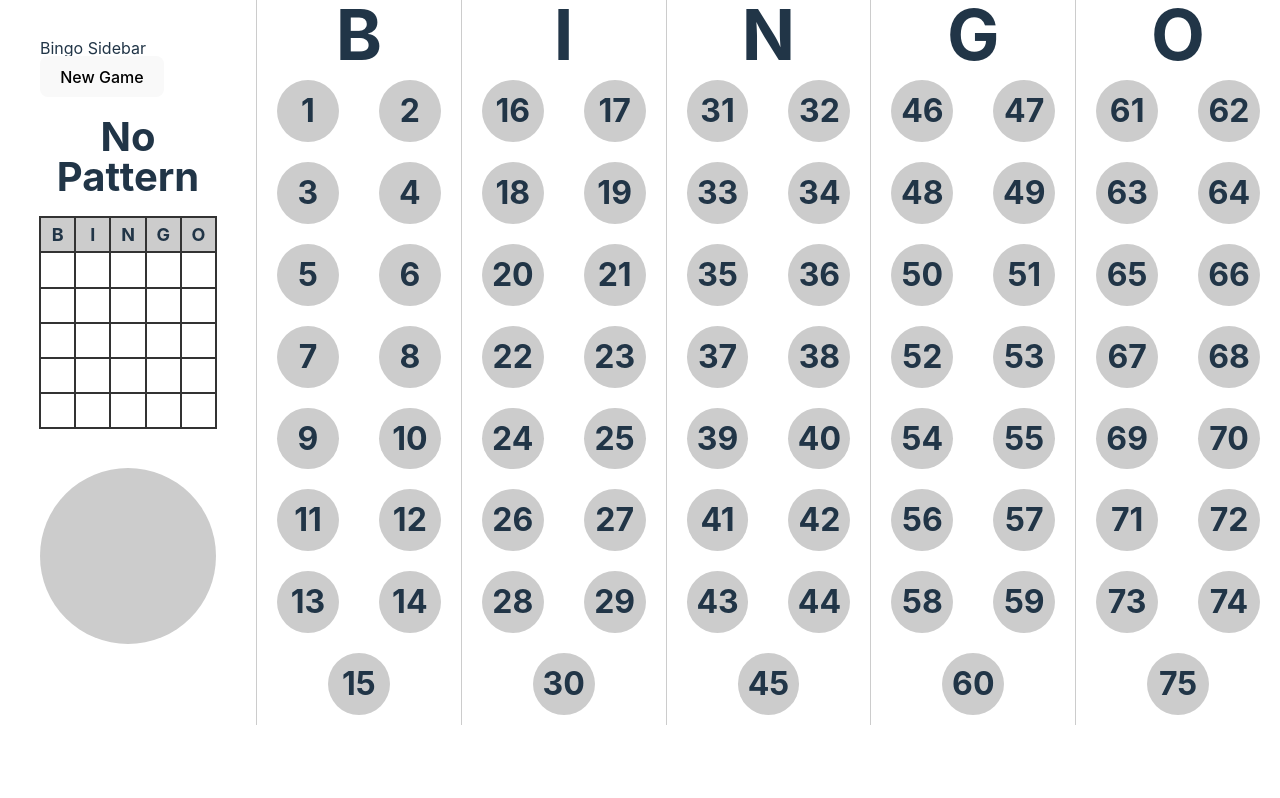
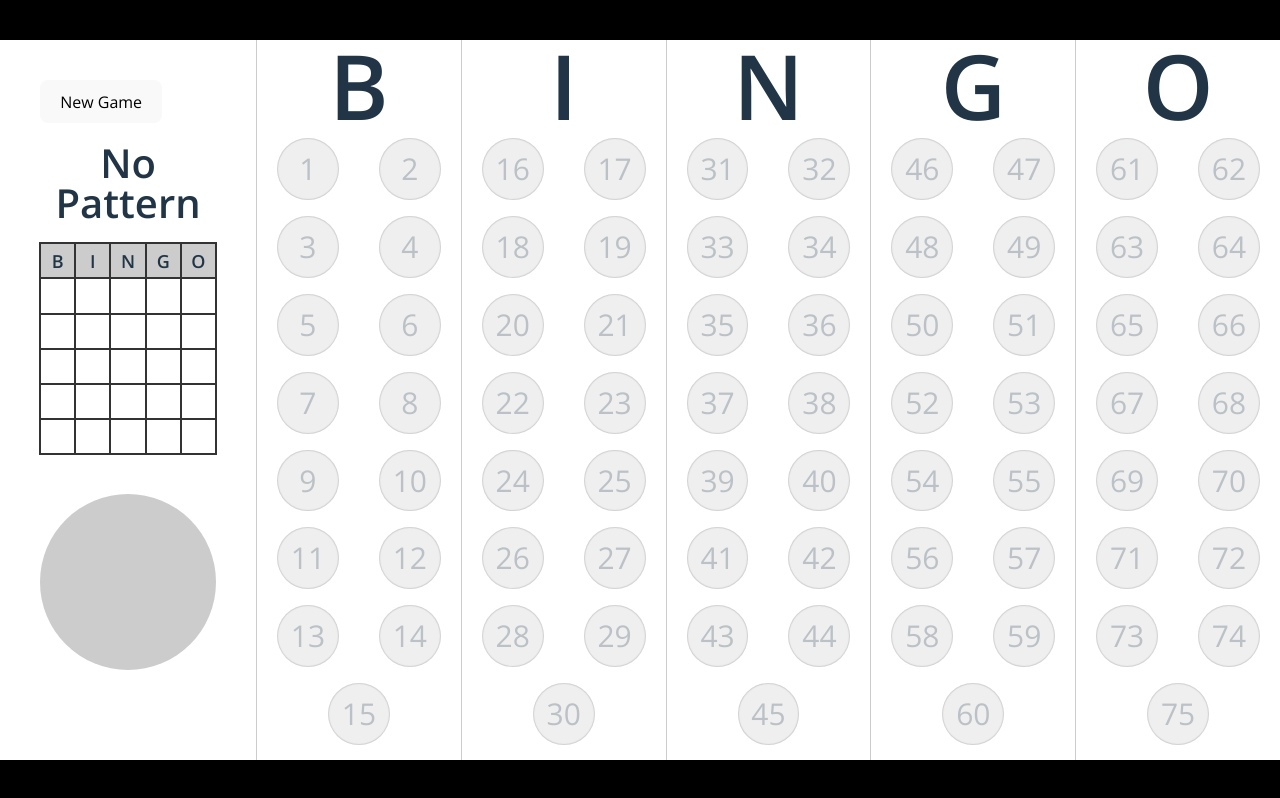
Before and after one commit to CalinR/Bingo, a React (Vite) app: page / in a window 1280 px wide. Built offline with nearby package versions, Linux system fonts and the light colour scheme.

Commit message:
adds styling

```diff
--- a/src/components/App/App.css
+++ b/src/components/App/App.css
@@ -1,3 +1,5 @@
+@import url('https://fonts.googleapis.com/css2?family=Open+Sans:wght@300;400;600&display=swap');
+
 /* http://meyerweb.com/eric/tools/css/reset/
    v2.0 | 20110126
    License: none (public domain)
@@ -56,6 +58,21 @@ html, body, #root {
   height: 100%;
 }
 
+.app {
+	display: flex;
+	align-items: center;
+	justify-content: center;
+	height: 100%;
+	width: 100%;
+	overflow: hidden;
+  background: #000;
+  font-family: 'Open Sans', sans-serif;
+}
+
 .bingo {
   display: flex;
+  width: 1280px;
+  height: 720px;
+  flex-shrink: 0;
+  background: #fff;
 }
--- a/src/components/App/App.jsx
+++ b/src/components/App/App.jsx
@@ -3,6 +3,7 @@ import BingoBoard from '../BingoBoard/BingoBoard';
 import BingoSidebar from '../BingoSidebar/BingoSidebar';
 import useReducerWithLocalStorage from '../../hooks/useReducerWithLocalStorage';
 import reducer from '../../reducer';
+import { useCallback, useEffect, useRef, useState } from 'react';
 
 const initialState = {
   currentBall: null,
@@ -13,10 +14,42 @@ const initialState = {
 
 function App() {
   const [gameState, dispatch] = useReducerWithLocalStorage(reducer, initialState);
+  const [scale, setScale] = useState(1);
+  const bingoRef = useRef();
+
+  const onResize = useCallback(() => {
+    const fixedWidth = 1280;
+    const fixedHeight = 720;
+    const windowWidth = window.innerWidth;
+    const windowHeight = window.innerHeight;
+    const bingoWidth = bingoRef.current.offsetWidth;
+    const bingoHeight = bingoRef.current.offsetHeight;
+    const bingoAspectRatio = bingoHeight / bingoWidth;
+    const windowAspectRatio = windowHeight / windowWidth;
+
+    if (windowAspectRatio < bingoAspectRatio) {
+      setScale(windowHeight / fixedHeight);
+    } else {
+      setScale(windowWidth / fixedWidth);
+    }
+  }, [bingoRef.current]);
+
+  useEffect(() => {
+    onResize();
+    window.addEventListener('resize', onResize);
+
+    return () => {
+      window.removeEventListener('resize', onResize);
+    }
+  }, [bingoRef.current]);
+
+  const styles = {
+    'transform': `scale(${scale})`,
+  }
 
   return (
     <div className="app">
-      <div className="bingo">
+      <div className="bingo" ref={bingoRef} style={styles}>
         <BingoSidebar
           dispatch={dispatch}
           currentBall={gameState.currentBall}
--- a/src/components/BingoCurrentBall/BingoCurrentBall.css
+++ b/src/components/BingoCurrentBall/BingoCurrentBall.css
@@ -17,9 +17,10 @@
 }
 
 .current_ball__row {
-    font-size: 100px
+    font-size: 50px;
+    font-weight: normal;
 }
 
 .current_ball__number {
-    font-size: 150px;
+    font-size: 70px;
 }
--- a/src/components/BingoNumber/BingoNumber.css
+++ b/src/components/BingoNumber/BingoNumber.css
@@ -1,22 +1,43 @@
 .bingo__number {
     width: 50%;
-    padding: 10px 20px;
+    padding: 8px 20px;
+}
+
+.bingo__row__0 .bingo__number__circle--selected {
+    background: #e67e22;
+}
+
+.bingo__row__1 .bingo__number__circle--selected {
+    background: #2ecc71;
+}
+
+.bingo__row__2 .bingo__number__circle--selected {
+    background: #3498db;
+}
+
+.bingo__row__3 .bingo__number__circle--selected {
+    background: #9b59b6;
+}
+
+.bingo__row__4 .bingo__number__circle--selected {
+    background: #e74c3c;
 }
 
 .bingo__number__circle {
+    background: #ccc;
     width: 100%;
     aspect-ratio : 1 / 1;
-    background: #ccc;
     border-radius: 100%;
     display: flex;
     align-items: center;
     justify-content: center;
-    font-size: 32px;
-    font-weight: bold;
+    font-size: 30px;
     cursor: pointer;
+    opacity: 0.3;
+    box-shadow: inset 0 0 1px 1px rgb(0 0 0 / 50%);
 }
 
 .bingo__number__circle--selected {
-    background: #666;
     color: #fff;
+    opacity: 1;
 }
--- a/src/components/BingoRow/BingoRow.css
+++ b/src/components/BingoRow/BingoRow.css
@@ -5,7 +5,7 @@
 }
 
 .bingo__header {
-    font-size: 70px;
+    font-size: 90px;
     font-weight: bold;
 }
 
--- a/src/components/BingoRow/BingoRow.jsx
+++ b/src/components/BingoRow/BingoRow.jsx
@@ -8,7 +8,7 @@ function BingoRow({rowNumber, dispatch, selectedBalls }) {
     const numberElements = Array.from(Array(15)).map((value, index) => <BingoNumber key={index} number={index + startingOffset} dispatch={dispatch} selectedBalls={selectedBalls}/>)
 
     return (
-        <div className="bingo__row">
+        <div className={`bingo__row bingo__row__${rowNumber}`}>
             <div className="bingo__header">{rowName}</div>
             <ul className="bingo_numbers">
                 {numberElements}
--- a/src/components/BingoSidebar/BingoSidebar.jsx
+++ b/src/components/BingoSidebar/BingoSidebar.jsx
@@ -5,7 +5,6 @@ import './BingoSidebar.css';
 function BingoSidebar({ dispatch, currentBall, theme, themeName }) {
     return (
         <section className="bingo__sidebar">
-            <p>Bingo Sidebar</p>
             <button onClick={() => dispatch({type: 'CLEAR'})}>New Game</button>
             <BingoTheme dispatch={dispatch} theme={theme} themeName={themeName} />
             <BingoCurrentBall currentBall={currentBall}/>
```
Also changed, not shown: 4 other files (tests, documents, lock files or other folders).
